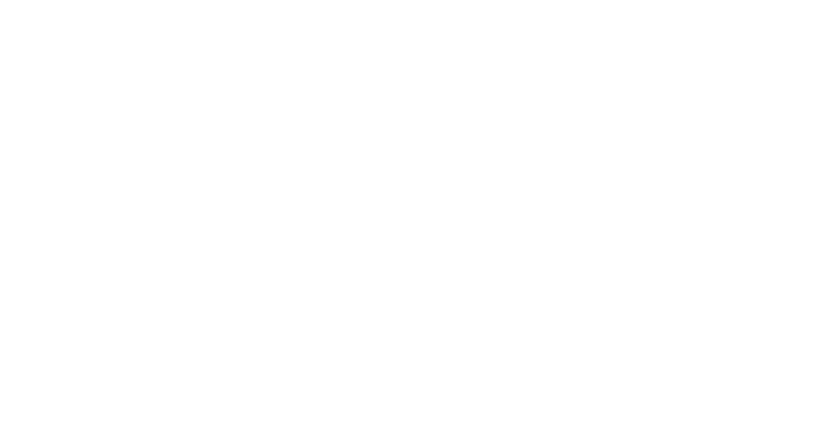
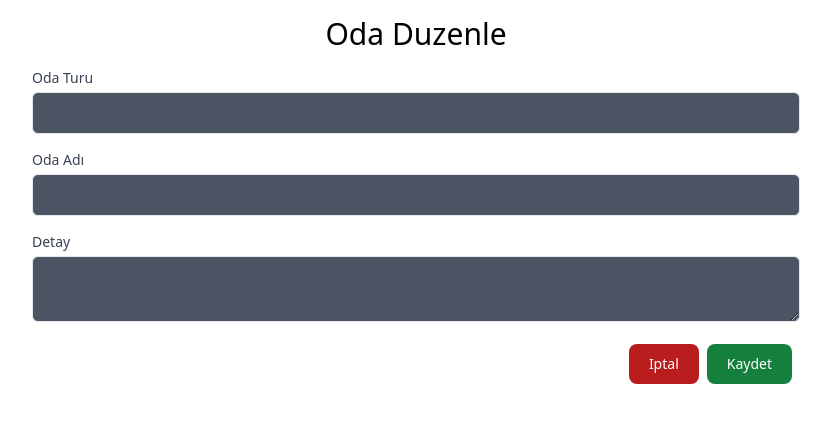
Before and after one commit to ozcaneren/redesigned-fullstack-app, a React (Vite) app in the folder dashboard/: page /room/1/edit in a window 1280 px wide. Before the commit this address had no page. Shown: the top 422 px of the page, without its empty margins (224-1055 px from the left). Built offline with nearby package versions, Linux system fonts and the light colour scheme; no server answers.

Commit message:
/room/id/edit page ready

```diff
--- a/dashboard/package.json
+++ b/dashboard/package.json
@@ -19,7 +19,8 @@
     "react-dom": "^18.2.0",
     "react-icons": "^4.11.0",
     "react-router": "^6.16.0",
-    "react-router-dom": "^6.16.0"
+    "react-router-dom": "^6.16.0",
+    "react-table": "^7.8.0"
   },
   "devDependencies": {
     "@types/react": "^18.2.15",
--- a/dashboard/src/App.jsx
+++ b/dashboard/src/App.jsx
@@ -1,7 +1,7 @@
 import { Routes, Route } from 'react-router-dom'
 import Home from "./pages/Home";
 import Room from "./pages/Room";
-
+import RoomEdit from './pages/RoomEdit';
 
 function App() {
   return (
@@ -9,6 +9,7 @@
       <Routes>
         <Route path="/" element={<Home />} />
         <Route path='/room' element={<Room/>} />
+        <Route path='/room/:roomId/edit' element={<RoomEdit/>} />
       </Routes>
     </>
   );
--- /dev/null
+++ b/dashboard/src/api/EditRoom.jsx
@@ -0,0 +1,122 @@
+import axios from "axios";
+import { useState, useEffect, useCallback } from "react";
+
+const EditRoom = ({ roomId, onClose, onUpdate }) => {
+  const [room, setRoom] = useState({});
+  const [isLoading, setIsLoading] = useState(false);
+
+  const getRoomById = useCallback(async () => {
+    try {
+      setIsLoading(true);
+      const response = await axios.get(
+        `http://localhost:4000/api/room/${roomId}`
+      );
+      setRoom(response.data.data);
+    } catch (error) {
+      console.error("Error fetching room:", error);
+    } finally {
+      setIsLoading(false);
+    }
+  }, [roomId]);
+
+  useEffect(() => {
+    getRoomById();
+  }, [getRoomById, roomId]);
+
+  const handleUpdate = async (e) => {
+    e.preventDefault();
+    try {
+      await axios.put(`http://localhost:4000/api/room/${roomId}`, room);
+      onUpdate();
+      onClose();
+    } catch (error) {
+      console.error("Error updating room:", error);
+    }
+  };
+
+  const handleInputChange = (e) => {
+    const { name, value } = e.target;
+    setRoom({ ...room, [name]: value });
+  };
+
+  return (
+    <div className="p-4">
+      <h2 className="text-center text-3xl">Oda Duzenle</h2>
+      {isLoading ? (
+        <p className="text-center text-4xl">Yukleniyor...</p>
+      ) : (
+        <div className="max-w-3xl mx-auto mt-4">
+          <form onSubmit={handleUpdate}>
+            <div className="mb-4">
+              <label
+                htmlFor="type"
+                className="block text-sm font-medium text-gray-700"
+              >
+                Oda Turu
+              </label>
+              <input
+                type="text"
+                id="type"
+                name="type"
+                value={room.type || ""}
+                onChange={handleInputChange}
+                required
+                className="mt-1 p-2 bg-gray-600 w-full border rounded-md"
+              />
+            </div>
+            <div className="mb-4">
+              <label
+                htmlFor="title"
+                className="block text-sm font-medium text-gray-700"
+              >
+                Oda Adı
+              </label>
+              <input
+                type="text"
+                id="title"
+                name="title"
+                value={room.title || ""}
+                onChange={handleInputChange}
+                required
+                className="mt-1 p-2 w-full bg-gray-600 border rounded-md"
+              />
+            </div>
+            <div className="mb-4">
+              <label
+                htmlFor="description"
+                className="block text-sm font-medium text-gray-700"
+              >
+                Detay
+              </label>
+              <textarea
+                id="description"
+                name="description"
+                value={room.description || ""}
+                onChange={handleInputChange}
+                required
+                className="mt-1 p-2 w-full bg-gray-600 border rounded-md"
+              />
+            </div>
+            <div className="flex justify-end">
+              <button
+                type="button"
+                onClick={onClose}
+                className="focus:outline-none text-white bg-red-700 hover:bg-red-800 focus:ring-4 focus:ring-red-300 font-medium rounded-lg text-sm px-5 py-2.5 mr-2 mb-2 dark:bg-red-600 dark:hover:bg-red-700 dark:focus:ring-red-900"
+              >
+                Iptal
+              </button>
+              <button
+                type="submit"
+                className="focus:outline-none text-white bg-green-700 hover:bg-green-800 focus:ring-4 focus:ring-green-300 font-medium rounded-lg text-sm px-5 py-2.5 mr-2 mb-2 dark:bg-green-600 dark:hover:bg-green-700 dark:focus:ring-green-800"
+              >
+                Kaydet
+              </button>
+            </div>
+          </form>
+        </div>
+      )}
+    </div>
+  );
+};
+
+export default EditRoom;
--- /dev/null
+++ b/dashboard/src/pages/RoomEdit.jsx
@@ -0,0 +1,115 @@
+import { useState, useEffect, useCallback } from "react";
+import axios from "axios";
+import { useParams } from "react-router-dom";
+
+function RoomEdit({ onClose, onUpdate }) {
+  const { roomId } = useParams();
+  const [room, setRoom] = useState({});
+
+  const getRoomById = useCallback(async () => {
+    try {
+      const response = await axios.get(`http://localhost:4000/api/room/${roomId}`);
+      setRoom(response.data.data);
+    } catch (error) {
+      console.error("Error fetching room:", error);
+    }
+  }, [roomId]);
+
+  useEffect(() => {
+    getRoomById();
+  }, [getRoomById, roomId]);
+  const handleUpdate = async (e) => {
+    e.preventDefault();
+    try {
+      await axios.put(`http://localhost:4000/api/room/${roomId}`, room);
+      onUpdate();
+      onClose();
+    } catch (error) {
+      console.error("Error updating room:", error);
+    }
+  };
+
+  const handleInputChange = (e) => {
+    const { name, value } = e.target;
+    setRoom({ ...room, [name]: value });
+  };
+
+  return (
+    <div>
+      <div className="p-4">
+        <h2 className="text-center text-3xl">Oda Duzenle</h2>
+        <div className="max-w-3xl mx-auto mt-4">
+          <form onSubmit={handleUpdate}>
+            <div className="mb-4">
+              <label
+                htmlFor="type"
+                className="block text-sm font-medium text-gray-700"
+              >
+                Oda Turu
+              </label>
+              <input
+                type="text"
+                id="type"
+                name="type"
+                value={room.type || ""}
+                onChange={handleInputChange}
+                required
+                className="mt-1 p-2 bg-gray-600 w-full border rounded-md"
+              />
+            </div>
+            <div className="mb-4">
+              <label
+                htmlFor="title"
+                className="block text-sm font-medium text-gray-700"
+              >
+                Oda Adı
+              </label>
+              <input
+                type="text"
+                id="title"
+                name="title"
+                value={room.title || ""}
+                onChange={handleInputChange}
+                required
+                className="mt-1 p-2 w-full bg-gray-600 border rounded-md"
+              />
+            </div>
+            <div className="mb-4">
+              <label
+                htmlFor="description"
+                className="block text-sm font-medium text-gray-700"
+              >
+                Detay
+              </label>
+              <textarea
+                id="description"
+                name="description"
+                value={room.description || ""}
+                onChange={handleInputChange}
+                required
+                className="mt-1 p-2 w-full bg-gray-600 border rounded-md"
+              />
+            </div>
+            <div className="flex justify-end">
+              <button
+                type="button"
+                onClick={onClose}
+                className="focus:outline-none text-white bg-red-700 hover:bg-red-800 focus:ring-4 focus:ring-red-300 font-medium rounded-lg text-sm px-5 py-2.5 mr-2 mb-2 dark:bg-red-600 dark:hover:bg-red-700 dark:focus:ring-red-900"
+              >
+                Iptal
+              </button>
+              <button
+                type="submit"
+                className="focus:outline-none text-white bg-green-700 hover:bg-green-800 focus:ring-4 focus:ring-green-300 font-medium rounded-lg text-sm px-5 py-2.5 mr-2 mb-2 dark:bg-green-600 dark:hover:bg-green-700 dark:focus:ring-green-800"
+              >
+                Kaydet
+              </button>
+            </div>
+          </form>
+        </div>
+      </div>
+    </div>
+  );
+}
+
+export default RoomEdit;
```
Also changed, not shown: dashboard/src/pages/Room.jsx (+90 -53 lines), 1 other file (tests, documents, lock files or other folders).
